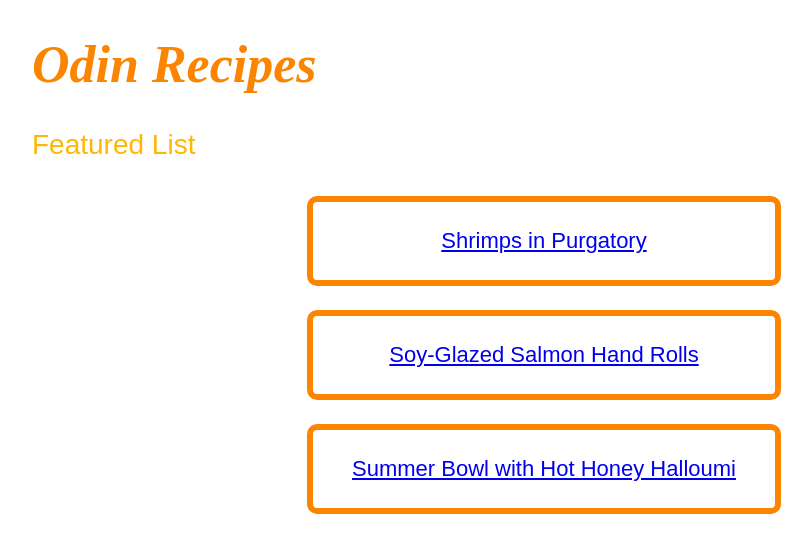
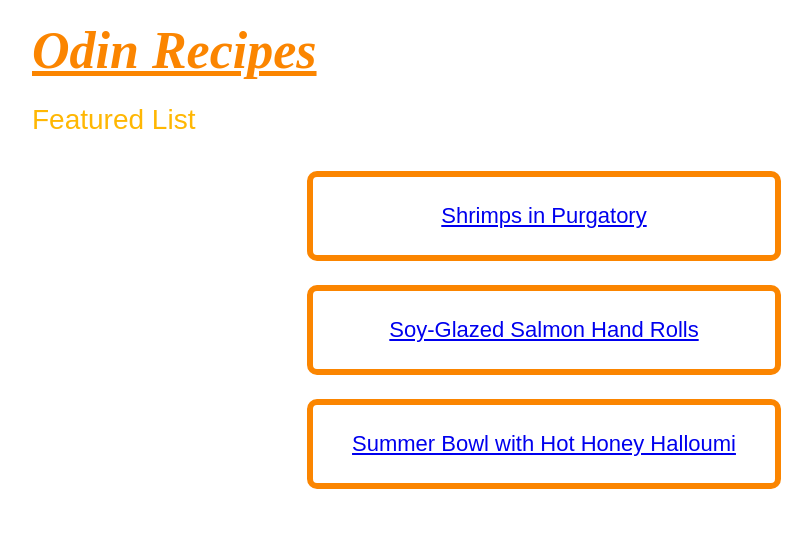
Before and after one commit to tom-cd/odin-recipes, a plain HTML site: page index.html in a window 1280 px wide. Shown: the whole page, without its empty margins (96-908 px from the left). Drawn offline with Linux system fonts and the light colour scheme.

Commit message:
Add home button

```diff
--- a/index.html
+++ b/index.html
@@ -7,7 +7,7 @@
     <title>Odin Recipes</title>
 </head>
 <body>
-    <h1>Odin Recipes</h1>
+    <h1><a id="home" href="../index.html">Odin Recipes</a></h1>
     <h2>Featured List</h2>
 
     <div class="recipes">
--- a/styles.css
+++ b/styles.css
@@ -9,7 +9,7 @@ body {
     margin: 0 auto;
 }
 
-h1 {
+#home {
     font-family: 'Times New Roman', Times, serif;
     font-size: 52px;
     font-weight: bolder;
```
